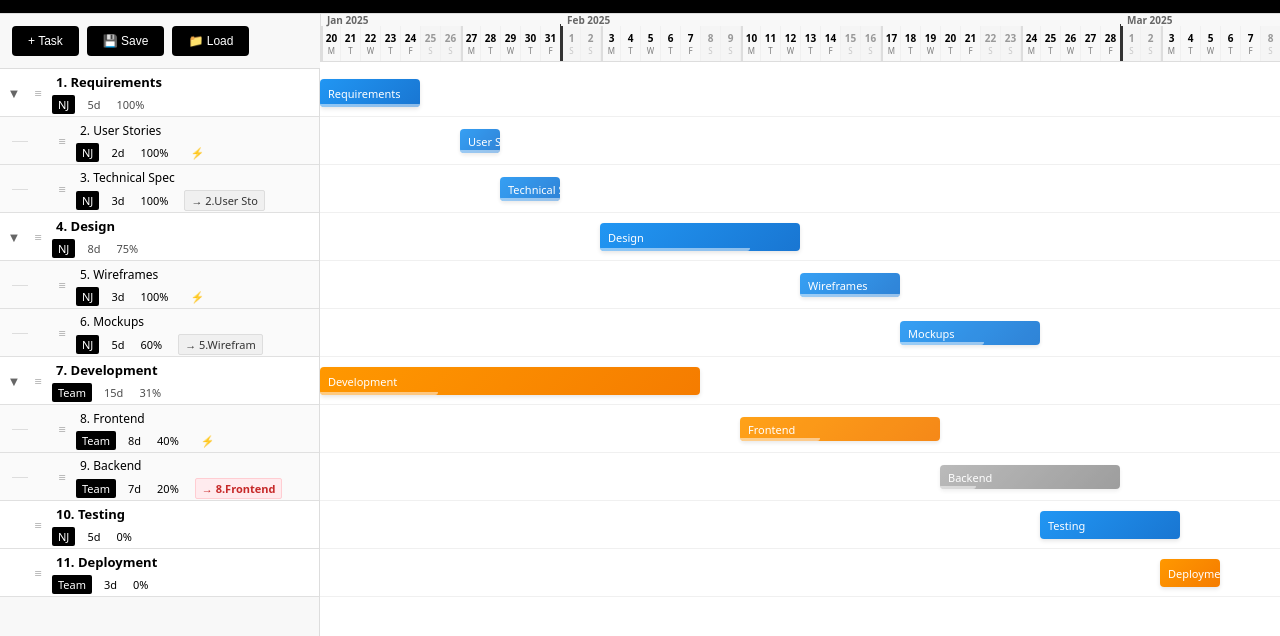
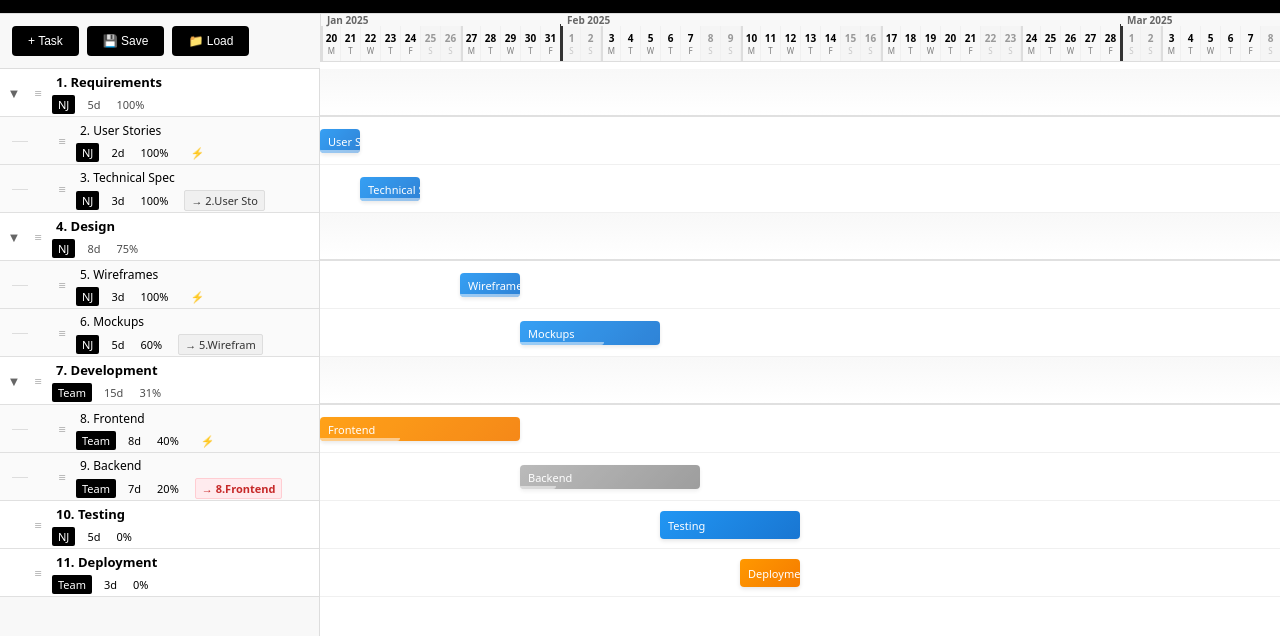
Before and after one commit to normanjanert/fluenta-tempus, a plain HTML site: page index.html in a window 1280 px wide. Shown: the part 62-698 px from the top of the page. Drawn offline with Linux system fonts and the light colour scheme.

Commit message:
fix: remove gantt bares from parent tasks

```diff
--- a/index.html
+++ b/index.html
@@ -384,6 +384,12 @@ body { font: 13px system-ui; background: #fff; }
   position: relative;
   border-bottom: 1px solid #f0f0f0;
   height: 48px; /* Explicit height matching grid */
+}
+
+/* Parent task rows - visual separator */
+.chart-row.parent {
+  background: linear-gradient(to bottom, #f8f8f8 0%, #fff 100%);
+  border-bottom: 2px solid #e0e0e0;
 }
 
 .bar {
@@ -735,6 +741,16 @@ function calculateSchedule() {
   }
 
   project.tasks.forEach(task => {
+    // SKIP PARENT TASKS - they are just containers!
+    const taskIndex = project.tasks.indexOf(task);
+    const nextTask = project.tasks[taskIndex + 1];
+    const isParent = nextTask && nextTask.indent > (task.indent || 0);
+
+    if (isParent) {
+      // Parent tasks don't get scheduled - they're just groupings!
+      return;
+    }
+
     let taskStart = new Date(start);
 
     // STEP 1: Dependency constraints
@@ -1131,10 +1147,15 @@ function render() {
 
     taskList.appendChild(taskEl);
 
-    // Chart row - subtasks slightly transparent
+    // Chart row - ONLY FOR NON-PARENT TASKS!
     const chartRow = document.createElement('div');
     chartRow.className = 'chart-row';
-
+    if (isParent) {
+      chartRow.classList.add('parent');
+    }
+
+    // Parent tasks don't get bars - they're just containers!
+    if (!isParent) {
       const s = schedule[task.id];
       if (s) {
         // Calculate the calendar position (including weekends)
@@ -1170,6 +1191,7 @@ function render() {
         bar.onclick = () => editProgress(task.id);
 
         chartRow.appendChild(bar);
+      }
     }
 
     chartScroll.appendChild(chartRow);
```
Lines whose indentation alone changed are shown as unchanged.
